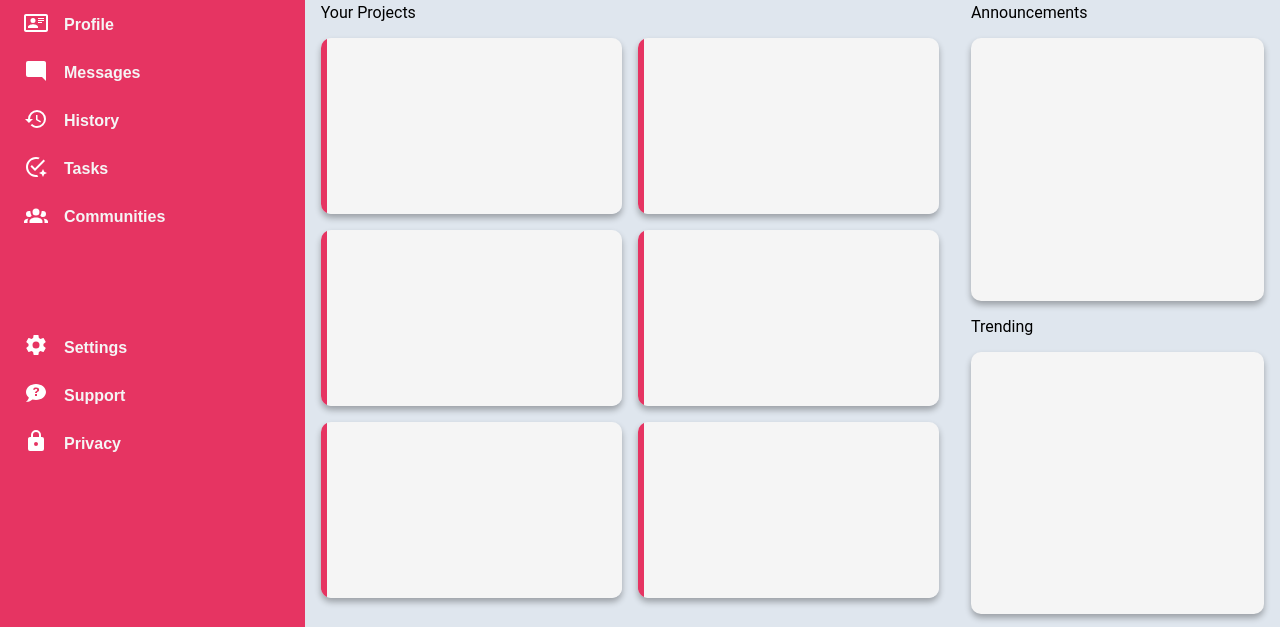
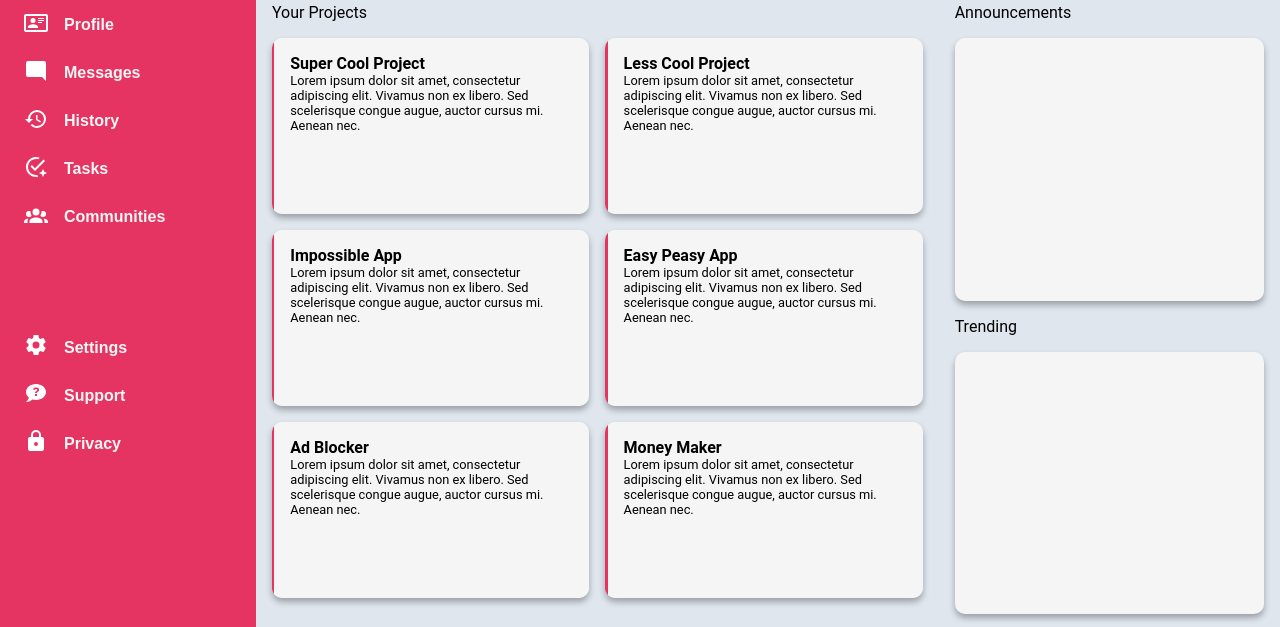
Before and after one commit to johanrecaman/admin-dashboard, a plain HTML site: page index.html in a window 1280 px wide. Shown: the part 173-800 px from the top of the page. Drawn offline with Linux system fonts and the light colour scheme.

Commit message:
lorem ipsum

```diff
--- a/index.html
+++ b/index.html
@@ -32,13 +32,13 @@
                 <div class="header_item" id="profile">
                     <img src="./lib/images/svg/bell.svg" alt="icon" class="left_btn_image">
                     <img src="./lib/images/profilepic/profile1.jpeg" alt="profile pic" class="profile_pic">
-                    Morgan Oakley
+                    Duncan
                 </div>
                 <div class="header_item">
                     <img src="./lib/images/profilepic/profile1.jpeg" alt="profile pic" class="user_pic">
                         <div>
-                            <p>Hi there,</p>
-                            <p>Morgan Oakley(@morgan)</p>
+                            <p id="hithere">Hi there,</p>
+                            <p>Duncan(@rockduncan)</p>
                         </div>
                     </img>
                 </div>
@@ -57,27 +57,75 @@
                     <div class="projects">
                         <div class="card">
                             <div class="card_border"></div>
-                            <div class="card_content"></div>
+                            <div class="card_content">
+                                <p id="card_title">Super Cool Project</p>
+                                <p id="card_text">Lorem ipsum dolor sit amet,
+                                    consectetur adipiscing elit.
+                                    Vivamus non ex libero. Sed
+                                    scelerisque congue augue,
+                                    auctor cursus mi. Aenean nec.
+                                </p>
+                            </div>
                         </div>
                         <div class="card">
                             <div class="card_border"></div>
-                            <div class="card_content"></div>
+                            <div class="card_content">
+                                <p id="card_title">Less Cool Project</p>
+                                <p id="card_text">Lorem ipsum dolor sit amet,
+                                    consectetur adipiscing elit.
+                                    Vivamus non ex libero. Sed
+                                    scelerisque congue augue,
+                                    auctor cursus mi. Aenean nec.
+                                </p>
+                            </div>
                         </div>
                         <div class="card">
                             <div class="card_border"></div>
-                            <div class="card_content"></div>
+                            <div class="card_content">
+                                <p id="card_title">Impossible App</p>
+                                <p id="card_text">Lorem ipsum dolor sit amet,
+                                    consectetur adipiscing elit.
+                                    Vivamus non ex libero. Sed
+                                    scelerisque congue augue,
+                                    auctor cursus mi. Aenean nec.
+                                </p>
+                            </div>
                         </div>
                         <div class="card">
                             <div class="card_border"></div>
-                            <div class="card_content"></div>
+                            <div class="card_content">
+                                <p id="card_title">Easy Peasy App</p>
+                                <p id="card_text">Lorem ipsum dolor sit amet,
+                                    consectetur adipiscing elit.
+                                    Vivamus non ex libero. Sed
+                                    scelerisque congue augue,
+                                    auctor cursus mi. Aenean nec.
+                                </p>
+                            </div>
                         </div>
                         <div class="card">
                             <div class="card_border"></div>
-                            <div class="card_content"></div>
+                            <div class="card_content">
+                                <p id="card_title">Ad Blocker</p>
+                                <p id="card_text">Lorem ipsum dolor sit amet,
+                                    consectetur adipiscing elit.
+                                    Vivamus non ex libero. Sed
+                                    scelerisque congue augue,
+                                    auctor cursus mi. Aenean nec.
+                                </p>
+                            </div>
                         </div>
                         <div class="card">
                             <div class="card_border"></div>
-                            <div class="card_content"></div>
+                            <div class="card_content">
+                                <p id="card_title">Money Maker</p>
+                                <p id="card_text">Lorem ipsum dolor sit amet,
+                                    consectetur adipiscing elit.
+                                    Vivamus non ex libero. Sed
+                                    scelerisque congue augue,
+                                    auctor cursus mi. Aenean nec.
+                                </p>
+                            </div>
                         </div>
                     </div>
                     <div class="right_column">
```
Also changed, not shown: lib/style.css.
